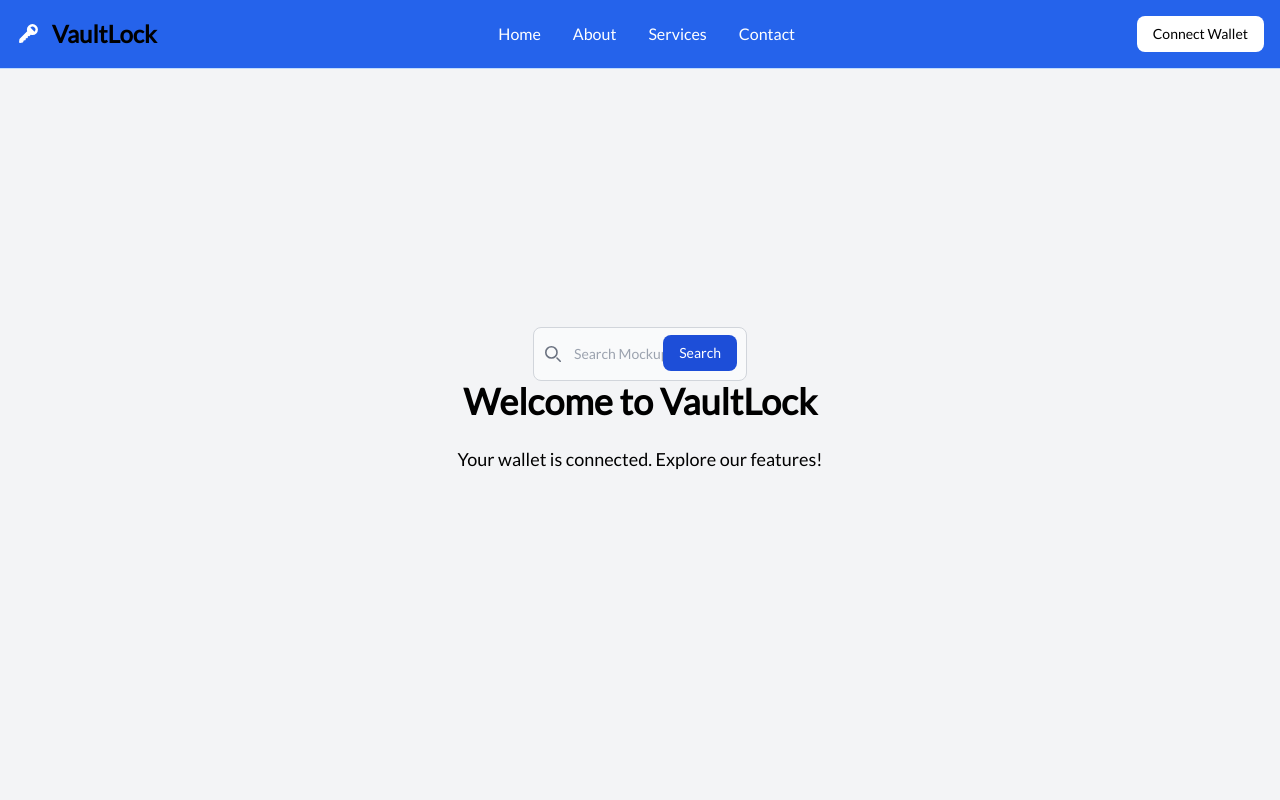
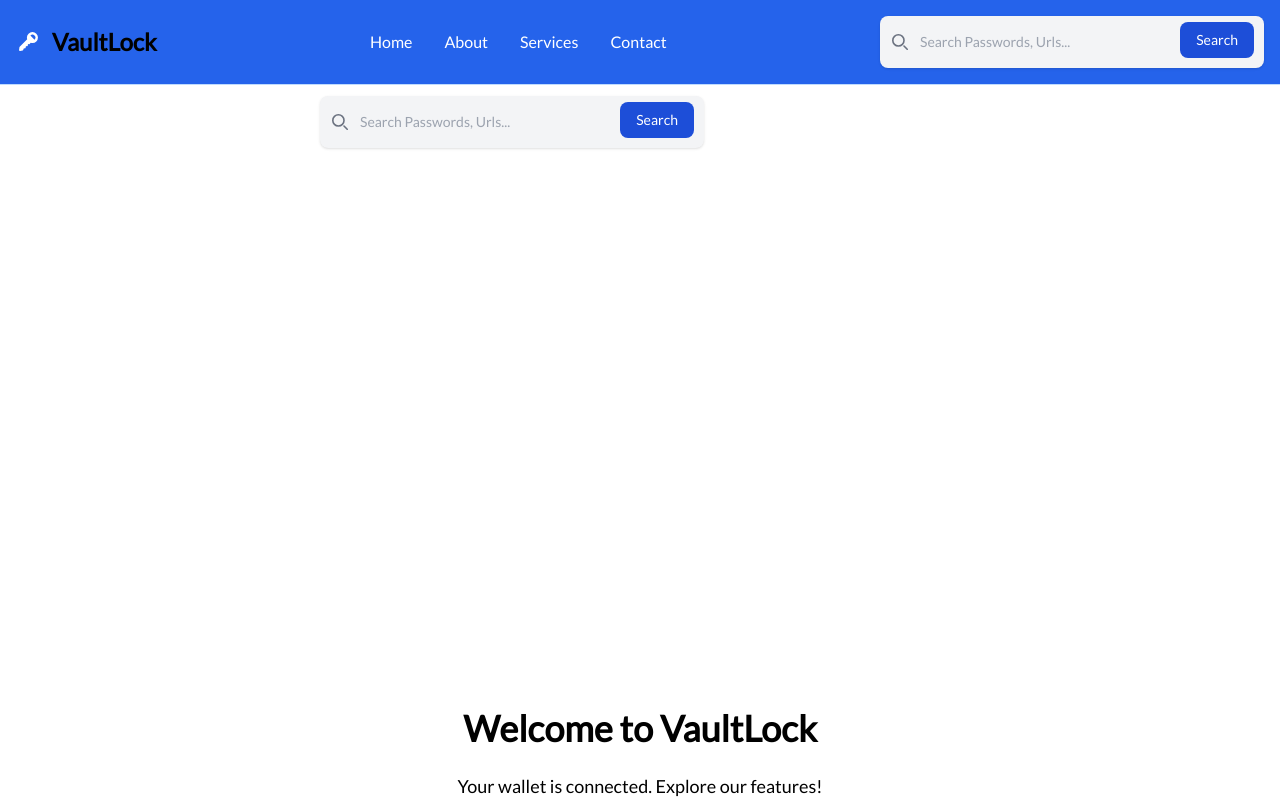
Before and after one commit to Sandile88/decentralized-password-manager, a Next.js app in the folder client/: page /home in a window 1280 px wide. Built offline with nearby package versions, Linux system fonts and the light colour scheme.

Commit message:
switched connect wallet button with search bar for home page

```diff
--- a/client/app/home/page.tsx
+++ b/client/app/home/page.tsx
@@ -1,20 +1,22 @@
 "use client"
-import React from "react";
+import React, {useState, useEffect} from "react";
+
+
 
 const Home = () => {
   return (
-    <div className="flex flex-col items-center justify-center min-h-screen bg-gray-100">
+    <div className="flex flex-col items-center justify-center min-h-screen pt-24">
 
-      <form className="max-w-md mx-auto">
-            <label htmlFor="default-search" className="mb-2 text-sm font-medium text-gray-900 sr-only dark:text-white">Search</label>
+      <form className=" max-w-md mx-auto mb-auto ml-4 lg:mx-auto lg:ml-80">
+            <label htmlFor="default-search" className=" mb-2 text-sm font-medium text-gray-900 sr-only dark:text-white">Search</label>
             <div className="relative">
                 <div className="absolute inset-y-0 start-0 flex items-center ps-3 pointer-events-none">
-                    <svg className="w-4 h-4 text-gray-500 dark:text-gray-400" aria-hidden="true" xmlns="http:www.w3.org/2000/svg" fill="none" viewBox="0 0 20 20">
+                    <svg className="w-4 h-4 text-gray-500 " aria-hidden="true" xmlns="http:www.w3.org/2000/svg" fill="none" viewBox="0 0 20 20">
                         <path stroke="currentColor" strokeLinecap="round" strokeLinejoin="round" strokeWidth="2" d="m19 19-4-4m0-7A7 7 0 1 1 1 8a7 7 0 0 1 14 0Z"/>
                     </svg>
                 </div>
-                <input type="search" id="default-search" className="block w-full p-4 ps-10 text-sm text-gray-900 border border-gray-300 rounded-lg bg-gray-50 focus:ring-blue-500 focus:border-blue-500 dark:bg-gray-700 dark:border-gray-600 dark:placeholder-gray-400 dark:text-white dark:focus:ring-blue-500 dark:focus:border-blue-500" placeholder="Search Mockups, Logos..." required />
-                <button type="submit" className="text-white absolute end-2.5 bottom-2.5 bg-blue-700 hover:bg-blue-800 focus:ring-4 focus:outline-none focus:ring-blue-300 font-medium rounded-lg text-sm px-4 py-2 dark:bg-blue-600 dark:hover:bg-blue-700 dark:focus:ring-blue-800">Search</button>
+                <input type="search" id="default-search" className="block w-full lg:w-96 p-4 ps-10 text-sm text-black rounded-lg shadow bg-gray-100" placeholder="Search Passwords, Urls..." required />
+                <button type="submit" className="text-white absolute end-2.5 bottom-2.5 bg-blue-700 hover:bg-blue-800 focus:ring-4 focus:outline-none focus:ring-blue-300 font-medium rounded-lg text-sm px-4 py-2">Search</button>
             </div>
         </form>
 
--- a/client/components/Nav.tsx
+++ b/client/components/Nav.tsx
@@ -1,5 +1,5 @@
 "use client"
-import React, { useState } from "react";
+import React, { useState, useEffect } from "react";
 import Image from "next/image";
 import logo from "../public/logo.svg";
 import { contractInstance }  from "../components/Wallet";
@@ -8,48 +8,67 @@ import Link from "next/link";
 import Web3 from "web3";
 import homee from "../app/home/page";
 // import { useRouter } from "next/router";
-import { useRouter } from "next/navigation";
+// import { useRouter } from "next/navigation";
+import  Wallet  from "../components/Wallet";
+
 
 // import { Link as ScrollLink, animateScroll as scroll } from "react-scroll";
 
 const Navbar = () => {
 
     const [isClick, setisClick] = useState(false);
-    const [web3, setWeb3] = useState<Web3 | null>(null);
-    const [accounts, setAccounts] = useState<Array<String>>([]);
-    const [contract, setContract] = useState<any>(null);
-    const router = useRouter(); // Initialize the router
+    // const [web3, setWeb3] = useState<Web3 | null>(null);
+    // const [accounts, setAccounts] = useState<Array<String>>([]);
+    // const [contract, setContract] = useState<any>(null);
+    const [isHomePage, setIsHomePage] = useState(false);
+
+    const { connect }  = Wallet();
+
+    // const router = useRouter(); // Initialize the router
+
+
+    //check if current page is the home page
+    useEffect(() => {
+      if (window.location.pathname === "/home") {
+        setIsHomePage(true);
+      } else {
+        setIsHomePage(false);
+      }
+    }, []);
 
 
     const dropDown = () => {
         setisClick(!isClick);
     };
 
+    const connectWallet = () => {
+      connect();
+    }
 
 
 
-    const connect = async () => {
-      if (window.ethereum) {
-        try {
-          const web3Instance = new Web3(window.ethereum);
-          setWeb3(web3Instance);
-          const accounts = await web3Instance.eth.requestAccounts();
-          setAccounts(accounts);
-          if (accounts.length > 0) {
-            // automatically switch to a new page
-                      router.push("/home");
+    // const connect = async () => {
+    //   if (window.ethereum) {
+    //     try {
+    //       const web3Instance = new Web3(window.ethereum);
+    //       setWeb3(web3Instance);
+    //       const accounts = await web3Instance.eth.requestAccounts();
+    //       setAccounts(accounts);
+    //       if (accounts.length > 0) {
+    //         // automatically switch to a new page
+    //                   router.push("/home");
 
-          }
+    //       }
 
-          const managerContract = contractInstance(web3Instance); // Pass web3Instance instead of web3
-          setContract(managerContract);
-        } catch (error) {
-          console.error(error);
-        }
-      } else {
-        console.error('Web3 not found');
-      }
-    };
+    //       const managerContract = contractInstance(web3Instance); // Pass web3Instance instead of web3
+    //       setContract(managerContract);
+    //     } catch (error) {
+    //       console.error(error);
+    //     }
+    //   } else {
+    //     console.error('Web3 not found');
+    //   }
+    // };
 
 
 
@@ -66,13 +85,32 @@ const Navbar = () => {
             <homee/>
           </Link>
         ) : ( */}
+
           <div className="flex md:order-2 space-x-3 md:space-x-0 rtl:space-x-reverse">
+            {isHomePage ? (
+               <div className="relative">
+               <div className="absolute inset-y-0 start-0 flex items-center ps-3 pointer-events-none">
+                   <svg className="w-4 h-4 text-gray-500 " aria-hidden="true" xmlns="http:www.w3.org/2000/svg" fill="none" viewBox="0 0 20 20">
+                       <path stroke="currentColor" strokeLinecap="round" strokeLinejoin="round" strokeWidth="2" d="m19 19-4-4m0-7A7 7 0 1 1 1 8a7 7 0 0 1 14 0Z"/>
+                   </svg>
+               </div>
+               <input type="search" id="default-search" className="block w-full lg:w-96 p-4 ps-10 text-sm text-black rounded-lg shadow bg-gray-100" placeholder="Search Passwords, Urls..." required />
+               <button type="submit" className="text-white absolute end-2.5 bottom-2.5 bg-blue-700 hover:bg-blue-800 focus:ring-4 focus:outline-none focus:ring-blue-300 font-medium rounded-lg text-sm px-4 py-2">Search</button>
+           </div>
+
+            ): (
           <button
           type="button"
-          onClick={connect}
+          onClick={connectWallet}
           className="text-black bg-white hover:bg-sky-100 focus:ring-4 focus:outline-none focus:ring-blue-300 font-medium rounded-lg text-sm px-4 py-2 text-center ">
               Connect Wallet
               </button>
+
+            )}
+
+
+
+
 
           <button
           onClick={dropDown}
--- a/client/components/Wallet.tsx
+++ b/client/components/Wallet.tsx
@@ -2,6 +2,8 @@
 import { useState } from 'react';
 import abi from '../../server/contract/vault.json'; // Import the JSON file of manager contract
 import Web3 from 'web3';
+import { useRouter } from "next/navigation";
+
 
 
 export function contractInstance(web3: Web3)  {
@@ -13,32 +15,46 @@ export function contractInstance(web3: Web3)  {
 }
 
 
-// function Wallet() {
-//   const [web3, setWeb3] = useState<Web3 | null>(null);
-//   const [accounts, setAccounts] = useState<Array<String>>([]);
-//   const [contract, setContract] = useState<any>(null);
+function Wallet() {
+  const [web3, setWeb3] = useState<Web3 | null>(null);
+  const [accounts, setAccounts] = useState<Array<String>>([]);
+  const [contract, setContract] = useState<any>(null);
 
-
-//   const connect = async () => {
-//     if (window.ethereum) {
-//       try {
-//         const web3Instance = new Web3(window.ethereum);
-//         setWeb3(web3Instance);
-//         const accounts = await web3Instance.eth.requestAccounts();
-//         setAccounts(accounts);
-//         const managerContract = contractInstance(web3Instance); // Pass web3Instance instead of web3
-//         setContract(managerContract);
-//       } catch (error) {
-//         console.error(error);
-//       }
-//     } else {
-//       console.error('Web3 not found');
-//     }
-//   };
+  const router = useRouter(); // Initialize the router
 
 
 
-//   return { connect, web3, accounts, contract }
+  const connect = async () => {
+    if (window.ethereum) {
+      try {
+        const web3Instance = new Web3(window.ethereum);
+        setWeb3(web3Instance);
+        const accounts = await web3Instance.eth.requestAccounts();
+        setAccounts(accounts);
+        if (accounts.length > 0) {
+            // automatically switch to a new page
+                      router.push("/home");
+
+        }
+
+        const managerContract = contractInstance(web3Instance); // Pass web3Instance instead of web3
+        setContract(managerContract);
+
+
+      } catch (error) {
+        console.error(error);
+      }
+    } else {
+      console.error('Web3 not found');
+    }
+  };
+
+
+
+  return { connect, web3, accounts, contract }
+}
+
+export default Wallet;
 
 
 //     // return (
@@ -58,5 +74,3 @@ export function contractInstance(web3: Web3)  {
 //     // )Wallet
 
 // }
-
-// export default Wallet;
```
